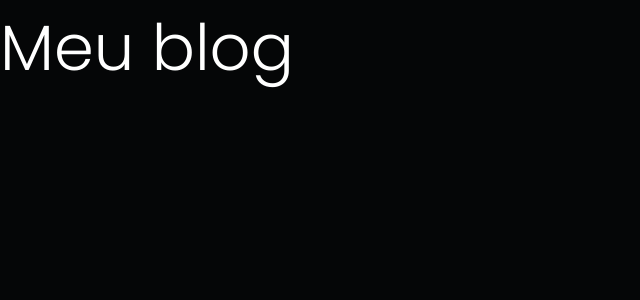
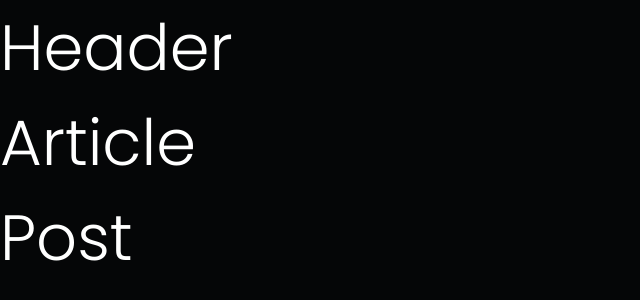
Before and after one commit to Vulquimar-Silva/blog, a React (Create React App) app: page / in a window 1280 px wide. Shown: the top 300 px of the page, without its empty margins (0-640 px from the left). Built offline with nearby package versions, Linux system fonts and the light colour scheme.

Commit message:
updating components in project

```diff
--- a/src/App.jsx
+++ b/src/App.jsx
@@ -1,9 +1,12 @@
+import {Header} from './components/Header';
+import { Article } from './components/Article';
 
 function App() {
   return (
-    <div>
-        <h1>Meu blog</h1>
-    </div>
+    <>
+      <Header />
+      <Article />
+    </>
   );
 }
 
--- a/src/components/Article/index.jsx
+++ b/src/components/Article/index.jsx
@@ -0,0 +1,11 @@
+import React from 'react'
+import {Post} from '../Post'
+
+export const Article = () => {
+  return (
+    <>
+      <h1>Article</h1>
+      <Post />
+    </>
+  )
+}
--- a/src/components/Header/index.jsx
+++ b/src/components/Header/index.jsx
@@ -0,0 +1,9 @@
+import React from 'react'
+
+export const Header = () => {
+  return (
+    <div>
+      <h1>Header</h1>
+    </div>
+  )
+}
--- a/src/components/Post/index.jsx
+++ b/src/components/Post/index.jsx
@@ -0,0 +1,7 @@
+import React from 'react'
+
+export const Post = () => {
+  return (
+    <h1>Post</h1>
+  )
+}
```
